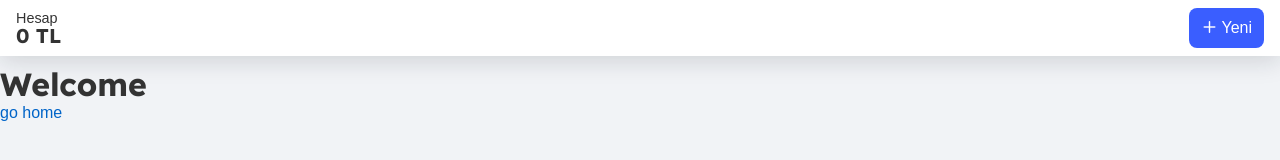
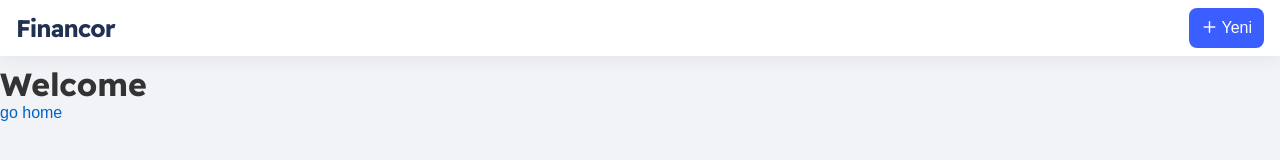
Before and after one commit to onderbakirtas/financor-app, a Svelte app: page / in a window 1280 px wide. Shown: the top 160 px of the page. Built offline with nearby package versions, Linux system fonts and the light colour scheme; a web font is replaced by a local one.

Commit message:
feat: added logo to infobar

```diff
--- a/src/App.svelte
+++ b/src/App.svelte
@@ -35,8 +35,8 @@
 
 <main use:perfectScrollbar>
   <Router {routes} />
+  <Infobar />
   <Tabbar />
-  <Infobar />
 </main>
 
 <style>
--- a/src/components/Infobar.svelte
+++ b/src/components/Infobar.svelte
@@ -1,11 +1,12 @@
 <script>
   import BalanceInfo from "./BalanceInfo.svelte";
+  import Logo from "./Logo.svelte";
   import TransactionButton from "./TransactionButton.svelte";
-
 </script>
 
 <div class="infobar">
-  <BalanceInfo />
+  <Logo />
+  <!-- <BalanceInfo /> -->
   <TransactionButton />
 </div>
 
@@ -16,7 +17,7 @@
     left: 0;
     width: 100%;
     background: #fff;
-    box-shadow: 0 5px 25px rgba(20, 30, 40, 0.15);
+    box-shadow: 0 5px 15px rgba(20, 30, 40, 0.05);
     display: flex;
     align-items: center;
     justify-content: space-between;
--- /dev/null
+++ b/src/components/Logo.svelte
@@ -0,0 +1,21 @@
+<script>
+  import { link } from "svelte-spa-router";
+</script>
+
+<a href="/home" use:link>Financor</a>
+
+<style lang="scss">
+  @import "../styles/colors";
+
+  a {
+    font-size: 24px;
+    font-weight: 700;
+    letter-spacing: -0.05rem;
+    color: $c-black;
+    text-decoration: none;
+
+    &:hover {
+      color: $c-gray-dark;
+    }
+  }
+</style>
```
